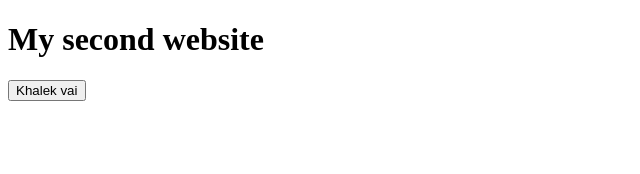
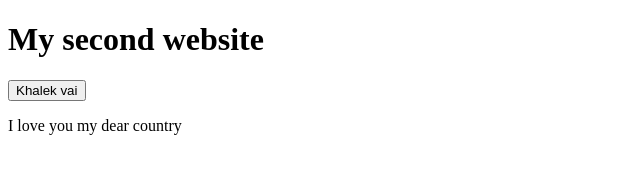
Before and after one commit to rejaulkarim23dev/my-second-website, a plain HTML site: page index.html in a window 1280 px wide. Shown: the whole page, without its empty margins (0-640 px from the left). Drawn offline with Linux system fonts and the light colour scheme.

Commit message:
my third commi

```diff
--- a/index.html
+++ b/index.html
@@ -9,5 +9,6 @@
 <body>
   <h1>My second website</h1>
   <button>Khalek vai </button>
+  <p>I love you my dear country </p>
 </body>
 </html>
```
